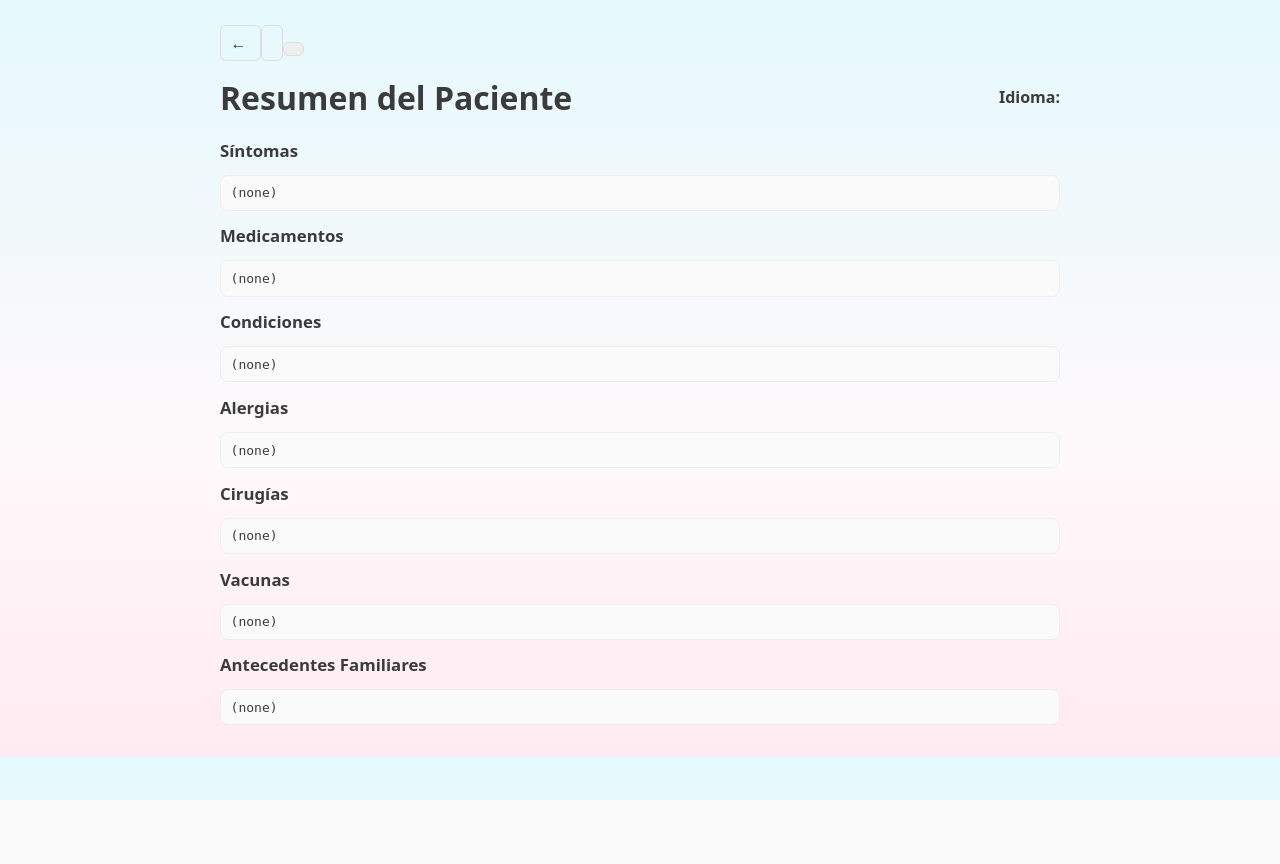
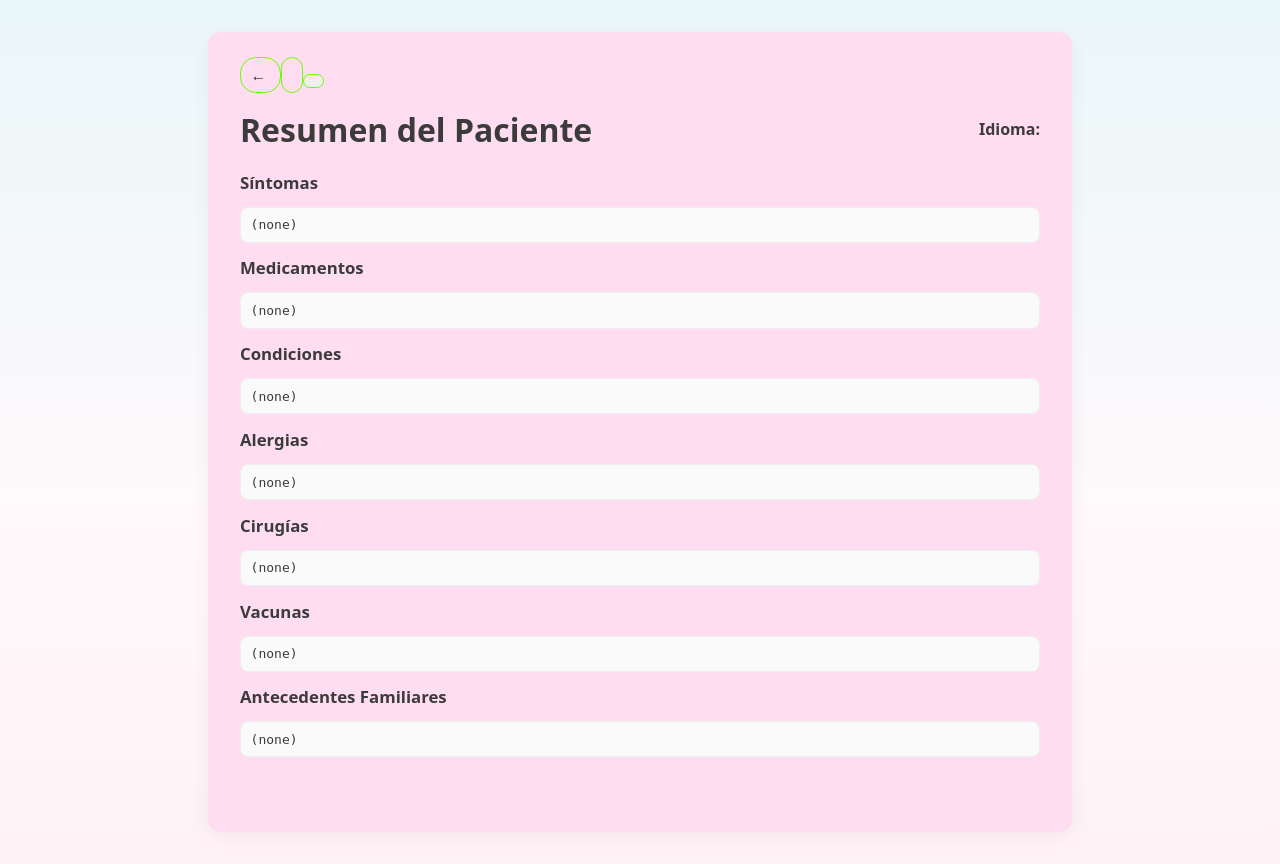
Before and after one commit to kiwiblades/LangCura, a Flask app: template app/translate/templates/card.html in a window 1280 px wide. Before the commit the page ends 800 px from the top, so only its background shows below. Run offline with Flask 3, Linux system fonts and the light colour scheme; the template is opened without the code that fills it, so the values that code supplies are empty; some web fonts are replaced.

Commit message:
Added more translations

```diff
--- a/app/services/i18n.py
+++ b/app/services/i18n.py
@@ -12,13 +12,13 @@ STRINGS = {
         "conditions": "Conditions",
         "conditions_edit": "Pre-existing medical conditions",
         "allergies": "Allergies",
-        #TODO: allergies_edit
-        "surgeries": "Surgeries",
-        #TODO: surgeries_edit
+        "allergies_edit": "Edit Allergies",
+        "surgeries": "Edit Surgeries",
+        "surgeries_edit": "Surgeries",
         "vaccines": "Vaccinations",
-        #TODO: vaccines_edit
+        "vaccines_edit": "Edit Vaccinations",
         "family_history": "Family Medical History",
-        #TODO: family_edit
+        "family_edit": "Edit Family Medical History",
     },
     "es": {
         "site_title": "Lingcura",
@@ -33,13 +33,13 @@ STRINGS = {
         "conditions": "Condiciones",
         "conditions_edit": "Afecciones médicas preexistentes",
         "allergies": "Alergias",
-        #TODO: allergies_edit
+        "allergies_edit": "editar alergies",
         "surgeries": "Cirugías",
-        #TODO: surgeries_edit
+        "surgeries_edit": "editar cirugias",
         "vaccines": "Vacunas",
-        #TODO: vaccines_edit
-        "family_history": "Antecedentes familiares",
-        #TODO: family_edit
+        "vaccines_edit": "editar vacunas",
+        "family_history": "historia familiar",
+
     },
 }
 
--- a/app/translate/templates/card.html
+++ b/app/translate/templates/card.html
@@ -5,20 +5,59 @@
   <title>Lingcura — Provider Card ({{ lang|upper }})</title>
   <link rel="stylesheet" href="{{ url_for('static', filename='css/meowcss.css') }}">
   <style>
-    body { font-family: system-ui, Arial, sans-serif; max-width: 840px; margin: 2rem auto; }
-    header { display:flex; justify-content:space-between; align-items:center; gap:1rem; }
-    h1 { margin:.25rem 0; }
-    .meta { color:#666; margin-bottom:1rem; }
+    body {
+      font-family: system-ui, Arial, sans-serif;
+      background: linear-gradient(to top, #fff1f6 0%, #fff9fb 40%, #eaf7f9 100%);
+      margin: 0;
+    }
+
+    .center-band {
+      background-color: #ffddf0;
+      max-width: 800px;
+      width: 100%;
+      margin: 2rem auto;
+      padding: 2rem;
+      border-radius: 12px;
+      box-shadow: 0 4px 20px rgba(0, 0, 0, 0.05);
+      min-height: calc(100vh - 4rem);
+    }
+
+    header {
+      display: flex;
+      justify-content: space-between;
+      align-items: center;
+      gap: 1rem;
+    }
+
+    h1 { margin: .25rem 0; }
+    .meta { color: #666; margin-bottom: 1rem; }
     section { margin: .85rem 0; }
     h2 { font-size: 1.05rem; margin: .5rem 0; }
-    pre { white-space: pre-wrap; background:#fafafa; padding:.6rem; border:1px solid #eee; border-radius:8px; }
-    .no-print { margin-bottom:1rem; }
-    .btn { padding:.35rem .6rem; border:1px solid #ddd; border-radius:6px; text-decoration:none; color:#333; }
-    @media print { .no-print { display:none; } body { margin:0; } }
+    pre {
+      white-space: pre-wrap;
+      background: #fafafa;
+      padding: .6rem;
+      border: 1px solid #eee;
+      border-radius: 8px;
+    }
+
+    .no-print { margin-bottom: 1rem; }
+    .btn {
+      padding: .35rem .6rem;
+      border: 1px solid #68ff04;
+      border-radius: 16px;
+      text-decoration: none;
+      color: #333;
+    }
+
+    @media print {
+      .no-print { display: none; }
+      body { margin: 0; }
+    }
   </style>
 </head>
 <body>
-    {# localized labels for headings #}
+  <div class="center-band">
     {% set labels = {
       'en': {
         'title': 'Patient Summary', 'language':'Language', 'user':'User',
@@ -38,7 +77,7 @@
 
     <div class="no-print">
       <a class="btn" href="{{ url_for('main.index') }}">&larr; {{ L['back'] }}</a>
-        <a class="btn" href="{{ url_for('translate.provider_card', lang=other_lang) }}">{{ switch_label }}</a>
+      <a class="btn" href="{{ url_for('translate.provider_card', lang=other_lang) }}">{{ L['translate'] }}</a>
       <button class="btn" onclick="window.print()">{{ L['print'] }}</button>
     </div>
 
@@ -64,5 +103,6 @@
         <pre>{{ p.get(key) or '(none)' }}</pre>
       </section>
     {% endfor %}
+  </div>
 </body>
 </html>
```
Also changed, not shown: app/static/assets/print icon.png (added). Lines whose indentation alone changed are shown as unchanged.
